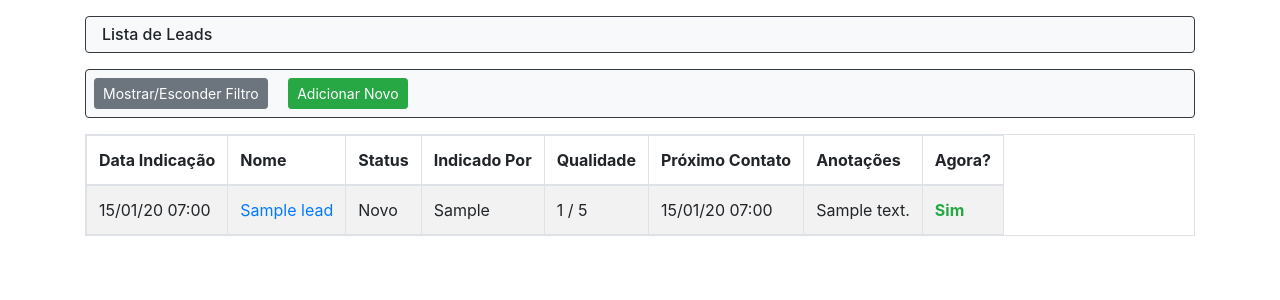
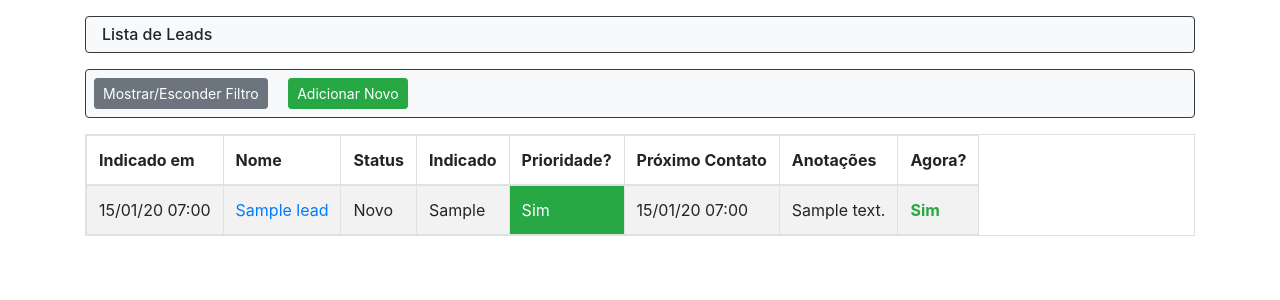
Before and after one commit to eduramofo/sales, a Django app: page /leads/ in a window 1280 px wide. Shown: the part 56-356 px from the top of the page. Run offline with Django 3.2, Linux system fonts and the light colour scheme; a user stored in the database is signed in; tables that the repository leaves empty hold one stand-in row (values such as "Sample post"); some libraries are stand-ins or nearby versions.

Commit message:
Melhorias

```diff
--- a/leads/templates/leads/list/table.html
+++ b/leads/templates/leads/list/table.html
@@ -6,11 +6,11 @@
       <table id="lead-table-list" class="table table-bordered table-striped table-responsive">
         <thead>
           <tr>
-            <th scope="col">Data Indicação</th>
+            <th scope="col">Indicado em</th>
             <th scope="col">Nome</th>
             <th scope="col">Status</th>
-            <th scope="col">Indicado Por</th>
-            <th scope="col">Qualidade</th>
+            <th scope="col">Indicado</th>
+            <th scope="col">Prioridade?</th>
             <th scope="col">Próximo Contato</th>
             <th scope="col">Anotações</th>
             <th scope="col">Agora?</th>
@@ -34,7 +34,7 @@
             {% else %}
               <td>{{lead.indicated_by}}</td>
             {% endif %}
-            <td>{{lead.quality}} / 5</td>
+            <td class="{% if lead.priority %}bg-success text-white{% endif %}">{% if lead.priority %}Sim{% else %}Não{% endif %}</td>
             <td>{{lead.next_contact|date:"d/m/y"}} {{ lead.next_contact|time:"H:i" }}</td>
             <td>{{lead.note|default_if_none:""|truncatechars:45}}</td>
             {% run_now_table_data_html lead.id lead.run_now %}
--- a/leads/views.py
+++ b/leads/views.py
@@ -84,10 +84,14 @@ def lead_update(request, lead_id):
     nav_name = 'leads_list'
     method = request.method
 
+    referrers_info =  str(lead.indicated_by).split('(')[0]
+
+    if lead.indicated_by_datetime: referrers_info = referrers_info + ' em ' + lead.indicated_by_datetime.strftime("%x") + ' às ' +  lead.indicated_by_datetime.strftime("%X")
+
     context = {
         'page_title': page_title,
         'nav_name': nav_name,
-        'referrers_info': str(lead.indicated_by).split('(')[0] + ' em ' + lead.indicated_by_datetime.strftime("%x") + ' às ' +  lead.indicated_by_datetime.strftime("%X"),
+        'referrers_info': referrers_info,
         'lead': lead,
         'activities': activities,
         'lead_form': lead_form,
```
Also changed, not shown: leads/templates/leads/forms/leads_form_fields.html (+20 -22 lines).
